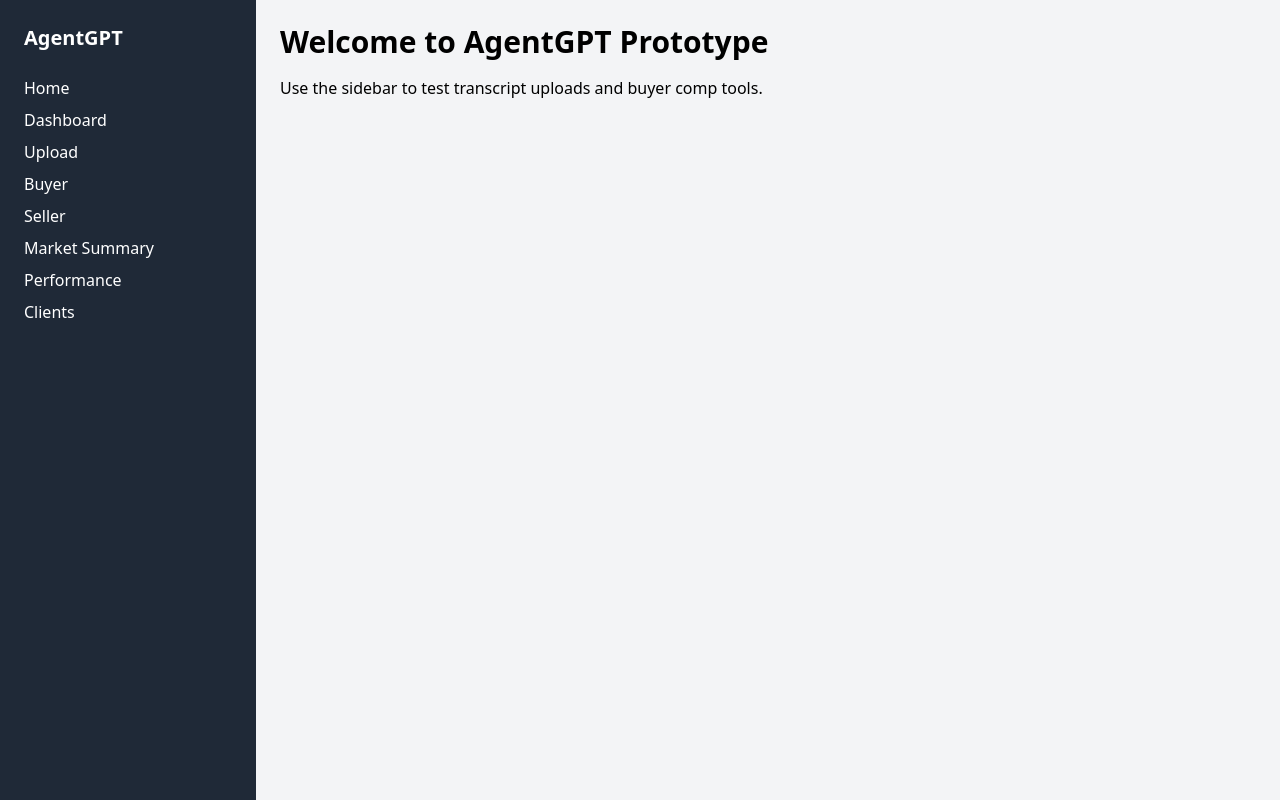
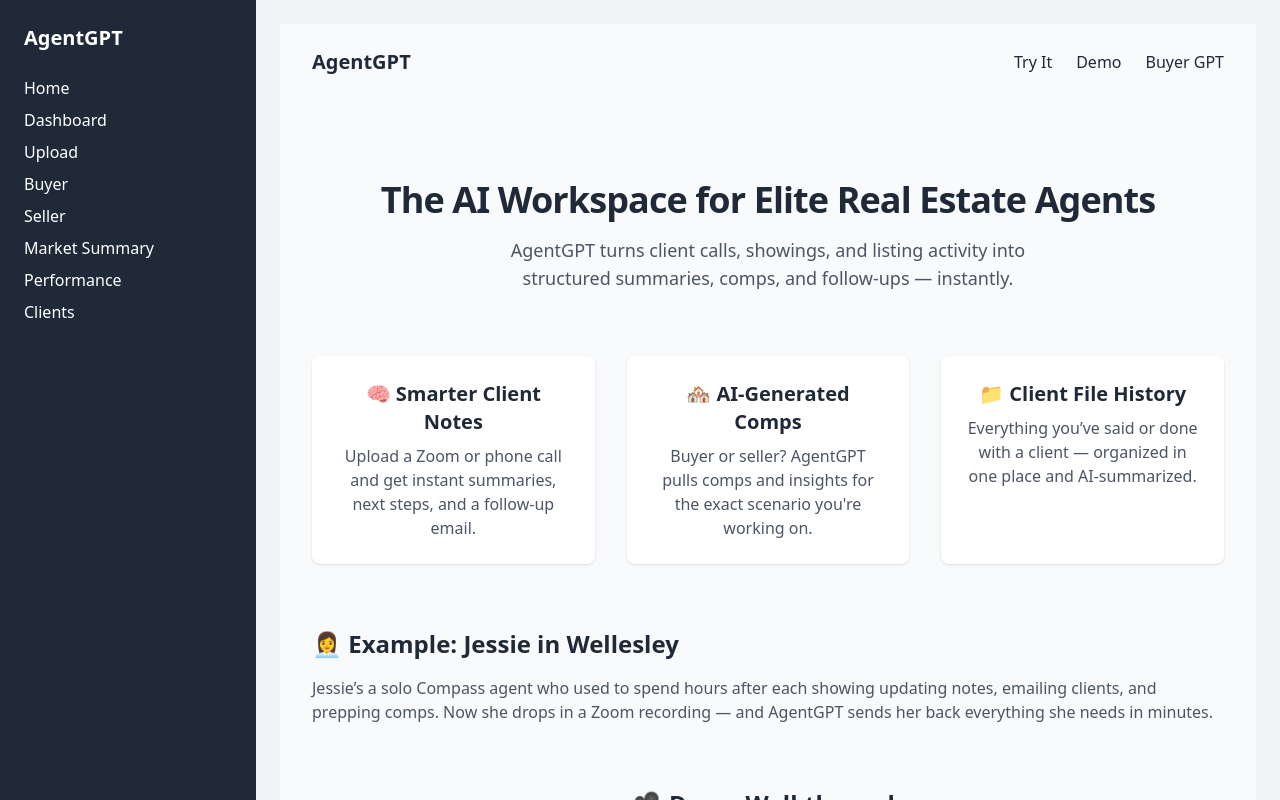
Before and after one commit to malsarraf98/agentgpt-prototype, a Next.js app: page / in a window 1280 px wide. Built offline with nearby package versions, Linux system fonts and the light colour scheme.

Commit message:
Update index.js

```diff
--- a/pages/index.js
+++ b/pages/index.js
@@ -1,9 +1,79 @@
+import Link from "next/link";
 
 export default function Home() {
   return (
-    <div>
-      <h1 className="text-3xl font-bold mb-4">Welcome to AgentGPT Prototype</h1>
-      <p>Use the sidebar to test transcript uploads and buyer comp tools.</p>
+    <div className="min-h-screen bg-gray-50 text-gray-800 font-sans">
+      <header className="px-8 py-6 flex justify-between items-center">
+        <h1 className="text-xl font-bold">AgentGPT</h1>
+        <nav className="space-x-6">
+          <Link href="/upload" className="hover:underline">Try It</Link>
+          <Link href="/market-summary" className="hover:underline">Demo</Link>
+          <Link href="/buyer" className="hover:underline">Buyer GPT</Link>
+        </nav>
+      </header>
+
+      <main className="px-8 py-20 max-w-5xl mx-auto">
+        <section className="text-center mb-16">
+          <h2 className="text-4xl font-bold mb-4 tracking-tight">
+            The AI Workspace for Elite Real Estate Agents
+          </h2>
+          <p className="text-lg text-gray-600 max-w-xl mx-auto">
+            AgentGPT turns client calls, showings, and listing activity into structured summaries, comps, and follow-ups — instantly.
+          </p>
+        </section>
+
+        <section className="mb-16 grid md:grid-cols-3 gap-8 text-center">
+          <div className="bg-white p-6 rounded-lg shadow">
+            <h3 className="text-xl font-semibold mb-2">🧠 Smarter Client Notes</h3>
+            <p className="text-gray-600">Upload a Zoom or phone call and get instant summaries, next steps, and a follow-up email.</p>
+          </div>
+          <div className="bg-white p-6 rounded-lg shadow">
+            <h3 className="text-xl font-semibold mb-2">🏘️ AI-Generated Comps</h3>
+            <p className="text-gray-600">Buyer or seller? AgentGPT pulls comps and insights for the exact scenario you're working on.</p>
+          </div>
+          <div className="bg-white p-6 rounded-lg shadow">
+            <h3 className="text-xl font-semibold mb-2">📁 Client File History</h3>
+            <p className="text-gray-600">Everything you’ve said or done with a client — organized in one place and AI-summarized.</p>
+          </div>
+        </section>
+
+        <section className="mb-16">
+          <h3 className="text-2xl font-bold mb-4">👩‍💼 Example: Jessie in Wellesley</h3>
+          <p className="text-gray-600 mb-4">
+            Jessie’s a solo Compass agent who used to spend hours after each showing updating notes, emailing clients, and prepping comps.
+            Now she drops in a Zoom recording — and AgentGPT sends her back everything she needs in minutes.
+          </p>
+        </section>
+
+        <section className="mb-16 text-center">
+          <h3 className="text-2xl font-bold mb-4">🎥 Demo Walkthrough</h3>
+          <div className="aspect-w-16 aspect-h-9 mb-4 bg-gray-200 rounded shadow">
+            {/* Replace with actual embed or Loom video later */}
+            <p className="text-gray-500 p-6">[Demo video coming soon]</p>
+          </div>
+          <Link href="/upload">
+            <button className="bg-black text-white px-6 py-3 rounded hover:bg-gray-800 transition">
+              Try AgentGPT Now
+            </button>
+          </Link>
+        </section>
+
+        <section className="text-center max-w-md mx-auto">
+          <h3 className="text-xl font-semibold mb-2">📬 Join Our Early Access List</h3>
+          <form action="https://formsubmit.co/max@useadvisorgpt.com" method="POST" className="space-y-4">
+            <input type="hidden" name="_next" value="/thank-you.html" />
+            <input type="text" name="name" placeholder="Name" required className="w-full border p-2 rounded" />
+            <input type="email" name="email" placeholder="Email" required className="w-full border p-2 rounded" />
+            <button type="submit" className="w-full bg-blue-600 text-white py-2 rounded hover:bg-blue-700">
+              Join Now
+            </button>
+          </form>
+        </section>
+      </main>
+
+      <footer className="text-center text-sm text-gray-400 py-6">
+        © 2025 AgentGPT
+      </footer>
     </div>
   );
 }
```
